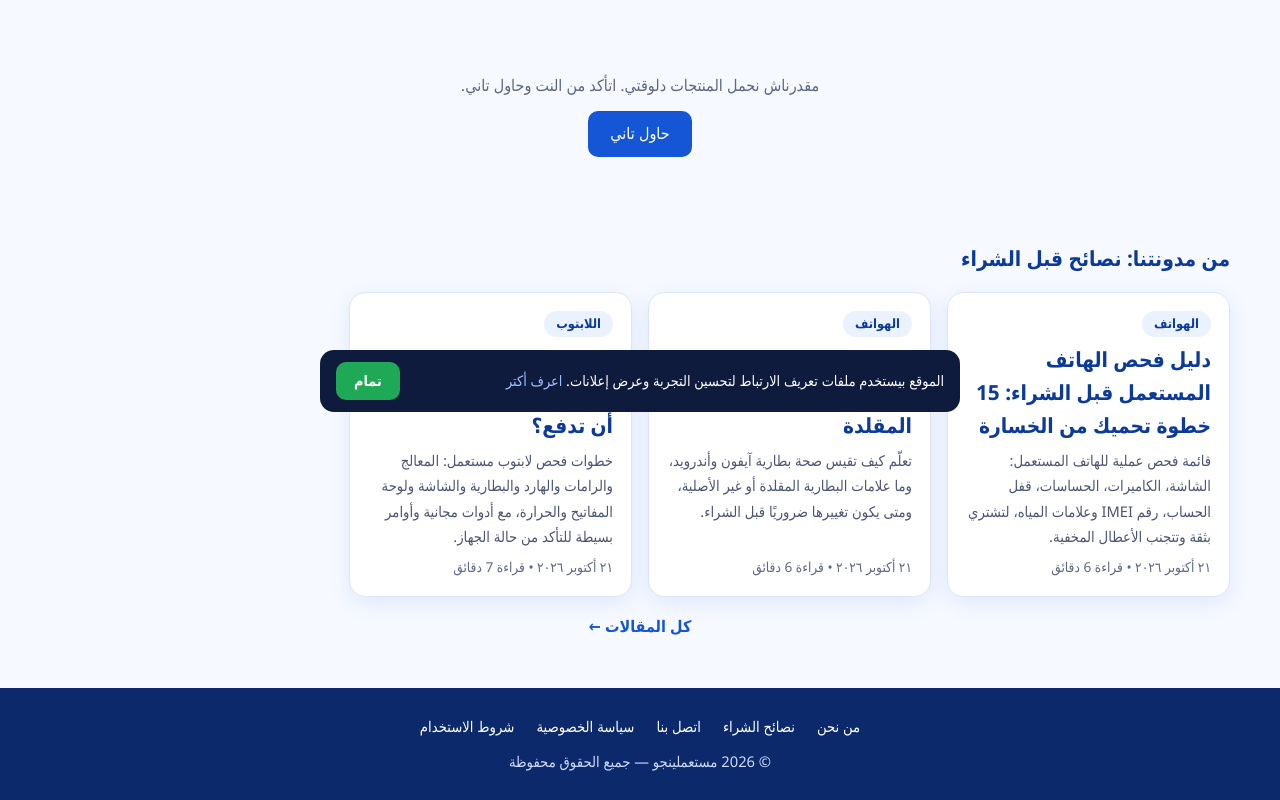
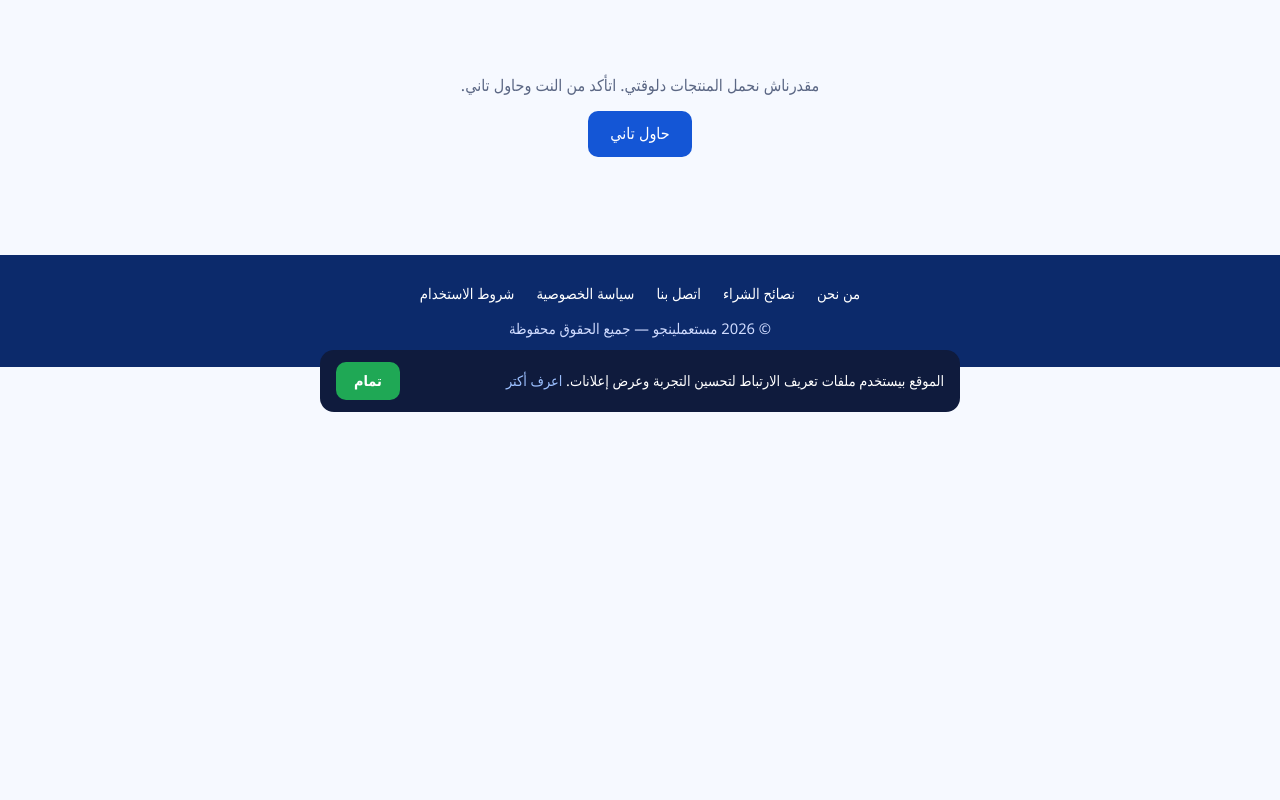
Before and after one commit to CodeError2/mostaamlingo-store, a plain HTML site: page index.html in a window 1280 px wide. Shown: the part 376-1176 px from the top of the page. After the commit the page ends 800 px from the top, so only its background shows below. Drawn offline with Linux system fonts and the light colour scheme; no server answers.

Commit message:
Hide blog section from home

```diff
--- a/index.html
+++ b/index.html
@@ -64,11 +64,7 @@
   <div id="grid" class="grid"></div>
   <div id="msg" class="msg" hidden></div>
 
-  <!--BLOG-->
-<section class="home-blog" aria-labelledby="hb"><h2 id="hb">من مدونتنا: نصائح قبل الشراء</h2>
-<div class="agrid"><article class="acard"><a href="blog/phone-inspection-guide.html"><span class="acat">الهواتف</span><h2>دليل فحص الهاتف المستعمل قبل الشراء: 15 خطوة تحميك من الخسارة</h2><p>قائمة فحص عملية للهاتف المستعمل: الشاشة، الكاميرات، الحساسات، قفل الحساب، رقم IMEI وعلامات المياه، لتشتري بثقة وتتجنب الأعطال المخفية.</p><span class="ameta">٢١ أكتوبر ٢٠٢٦ • قراءة 6 دقائق</span></a></article><article class="acard"><a href="blog/battery-health-and-fake-batteries.html"><span class="acat">الهواتف</span><h2>كيف تعرف حالة بطارية الهاتف وتكتشف البطارية المقلدة</h2><p>تعلّم كيف تقيس صحة بطارية آيفون وأندرويد، وما علامات البطارية المقلدة أو غير الأصلية، ومتى يكون تغييرها ضروريًا قبل الشراء.</p><span class="ameta">٢١ أكتوبر ٢٠٢٦ • قراءة 6 دقائق</span></a></article><article class="acard"><a href="blog/used-laptop-buying-guide.html"><span class="acat">اللابتوب</span><h2>دليل شراء لابتوب مستعمل: ماذا تفحص قبل أن تدفع؟</h2><p>خطوات فحص لابتوب مستعمل: المعالج والرامات والهارد والبطارية والشاشة ولوحة المفاتيح والحرارة، مع أدوات مجانية وأوامر بسيطة للتأكد من حالة الجهاز.</p><span class="ameta">٢١ أكتوبر ٢٠٢٦ • قراءة 7 دقائق</span></a></article></div>
-<p class="more"><a href="guide.html">كل المقالات ←</a></p></section>
-<!--/BLOG-->
+  <!--BLOG--><!--/BLOG-->
 
   <div id="adBottom" class="ad-slot" hidden></div>
 </main>
```
